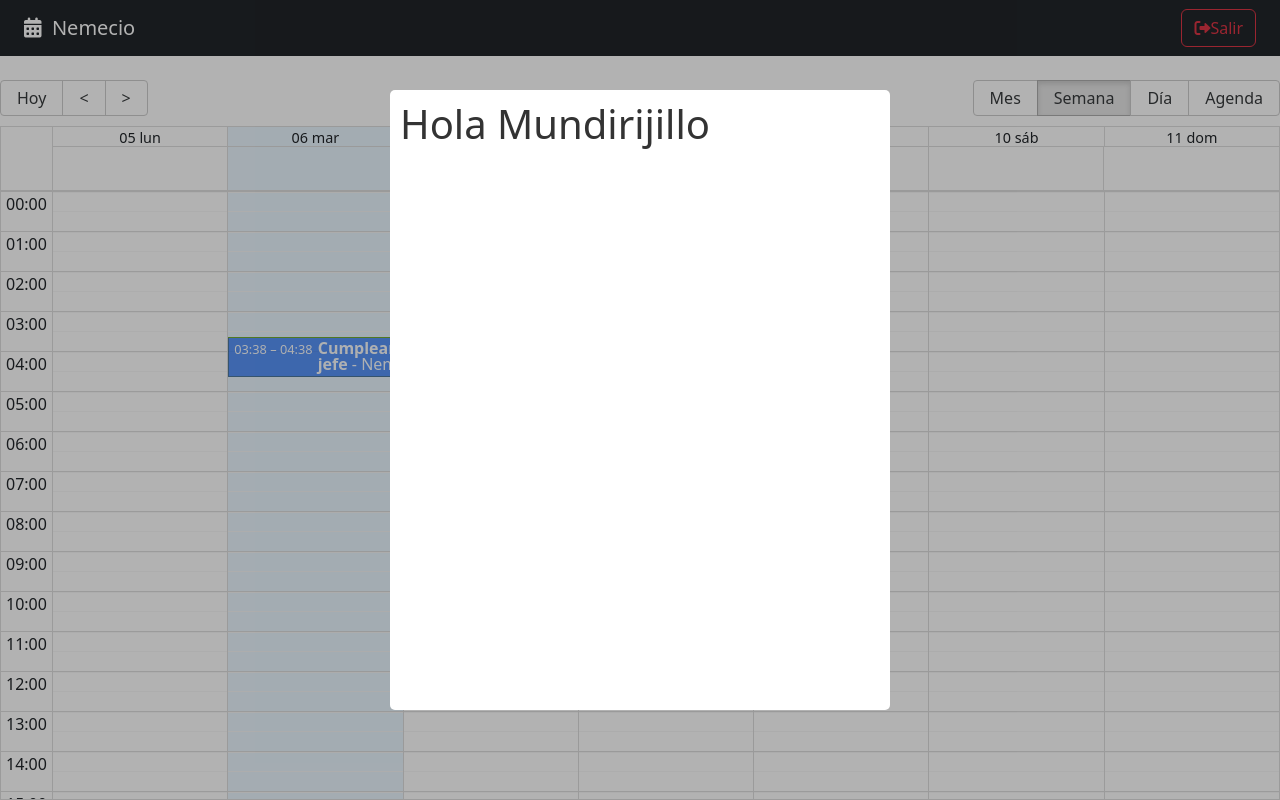
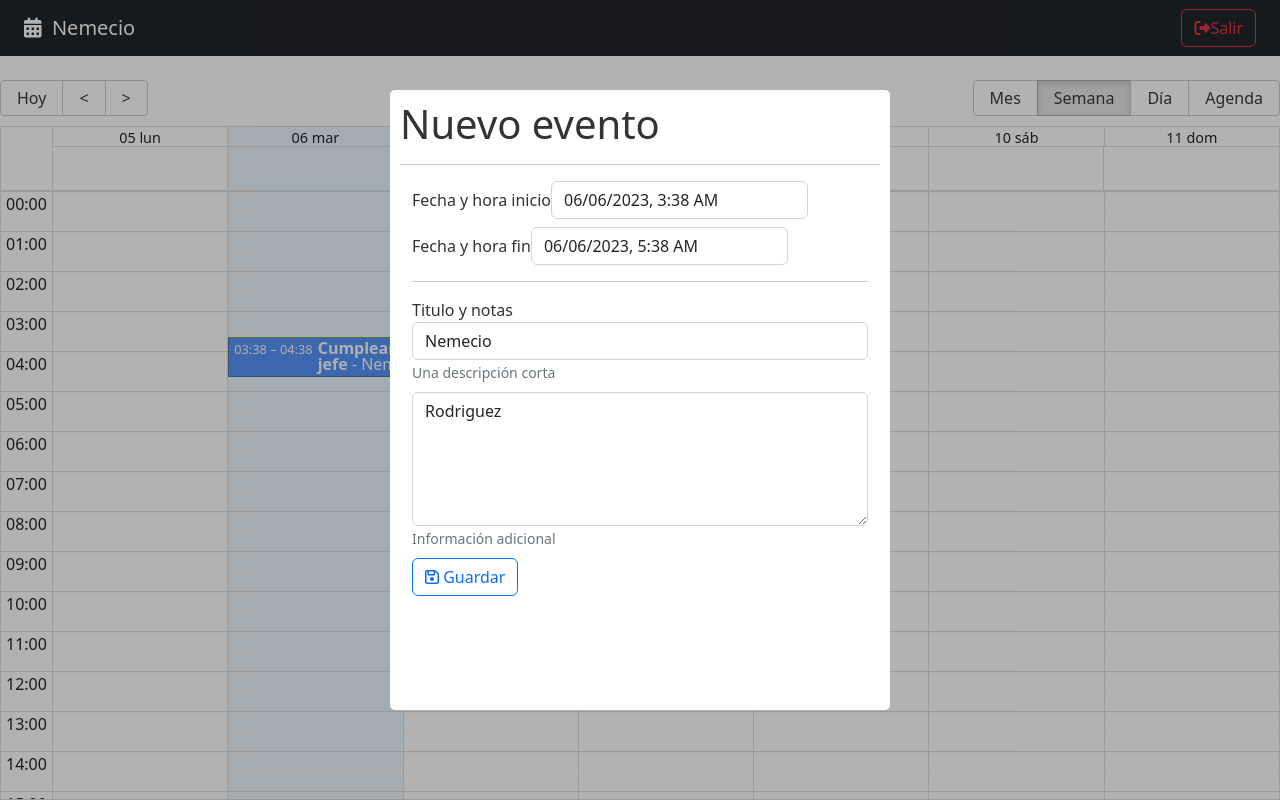
Before and after one commit to jner0/CalendarApp, a React (Vite) app: page / in a window 1280 px wide. Built offline with nearby package versions, Linux system fonts and the light colour scheme.

Commit message:
Contenido del Modal

```diff
--- a/package.json
+++ b/package.json
@@ -13,6 +13,7 @@
     "date-fns": "^2.30.0",
     "react": "^18.2.0",
     "react-big-calendar": "^1.8.1",
+    "react-datepicker": "^4.12.0",
     "react-dom": "^18.2.0",
     "react-modal": "^3.16.1",
     "react-router-dom": "6"
--- a/src/calendar/components/CalendarModal.jsx
+++ b/src/calendar/components/CalendarModal.jsx
@@ -1,5 +1,9 @@
+import { addHours } from "date-fns";
 import { useState } from "react";
+
 import Modal from "react-modal";
+import DatePicker from "react-datepicker";
+import "react-datepicker/dist/react-datepicker.css";
 
 const customStyles = {
     content: {
@@ -16,7 +20,28 @@
 
 export const CalendarModal = () => {
 
-    const [isOpen, setIsOpen] = useState(true)
+    const [isOpen, setIsOpen] = useState(true);
+
+    const [formValues, setFormValues] = useState({
+        title: 'Nemecio',
+        notes: 'Rodriguez',
+        start: new Date(),
+        end: addHours( new Date(), 2)
+    });
+
+    const onInputChange = ({target}) => {
+        setFormValues({
+            ...formValues,
+            [target.name]: target.value
+        })
+    }
+
+    const onDateChanged = (event, changing) => {
+        setFormValues({
+            ...formValues,
+            [changing]: event
+        })
+    }
 
     const onCloseModal = () => {
         console.log('cerrando modal');
@@ -32,7 +57,69 @@
         overlayClassName="modal-fondo"
         closeTimeoutMS={ 200 }
     >
-        <h1>Hola Mundirijillo</h1>
+        <h1> Nuevo evento </h1>
+        <hr />
+        <form className="container">
+
+            <div className="form-group mb-2">
+                <label>Fecha y hora inicio</label>
+                <DatePicker
+                    selected={ formValues.start }
+                    onChange={ (event) =>  onDateChanged(event, 'start')}
+                    className="form-control"
+                    dateFormat="Pp"
+                />
+            </div>
+
+            <div className="form-group mb-2">
+                <label>Fecha y hora fin</label>
+                <DatePicker
+                    minDate={ formValues.start }
+                    selected={ formValues.end }
+                    onChange={ (event) =>  onDateChanged(event, 'end')}
+                    className="form-control"
+                    dateFormat="Pp"
+                />
+            </div>
+
+            <hr />
+            <div className="form-group mb-2">
+                <label>Titulo y notas</label>
+                <input
+                    type="text"
+                    className="form-control"
+                    placeholder="Título del evento"
+                    name="title"
+                    autoComplete="off"
+                    value={ formValues.title }
+                    onChange={ onInputChange }
+                />
+                <small id="emailHelp" className="form-text text-muted">Una descripción corta</small>
+            </div>
+
+            <div className="form-group mb-2">
+                <textarea
+                    type="text"
+                    className="form-control"
+                    placeholder="Notas"
+                    rows="5"
+                    name="notes"
+                    value={ formValues.notes }
+                    onChange={onInputChange}
+                ></textarea>
+                <small id="emailHelp" className="form-text text-muted">Información adicional</small>
+            </div>
+
+            <button
+                type="submit"
+                className="btn btn-outline-primary btn-block"
+            >
+                <i className="far fa-save"></i>
+                <span> Guardar</span>
+            </button>
+
+        </form>
+
     </Modal>
   )
 }
```
Also changed, not shown: 1 other file (tests, documents, lock files or other folders).
